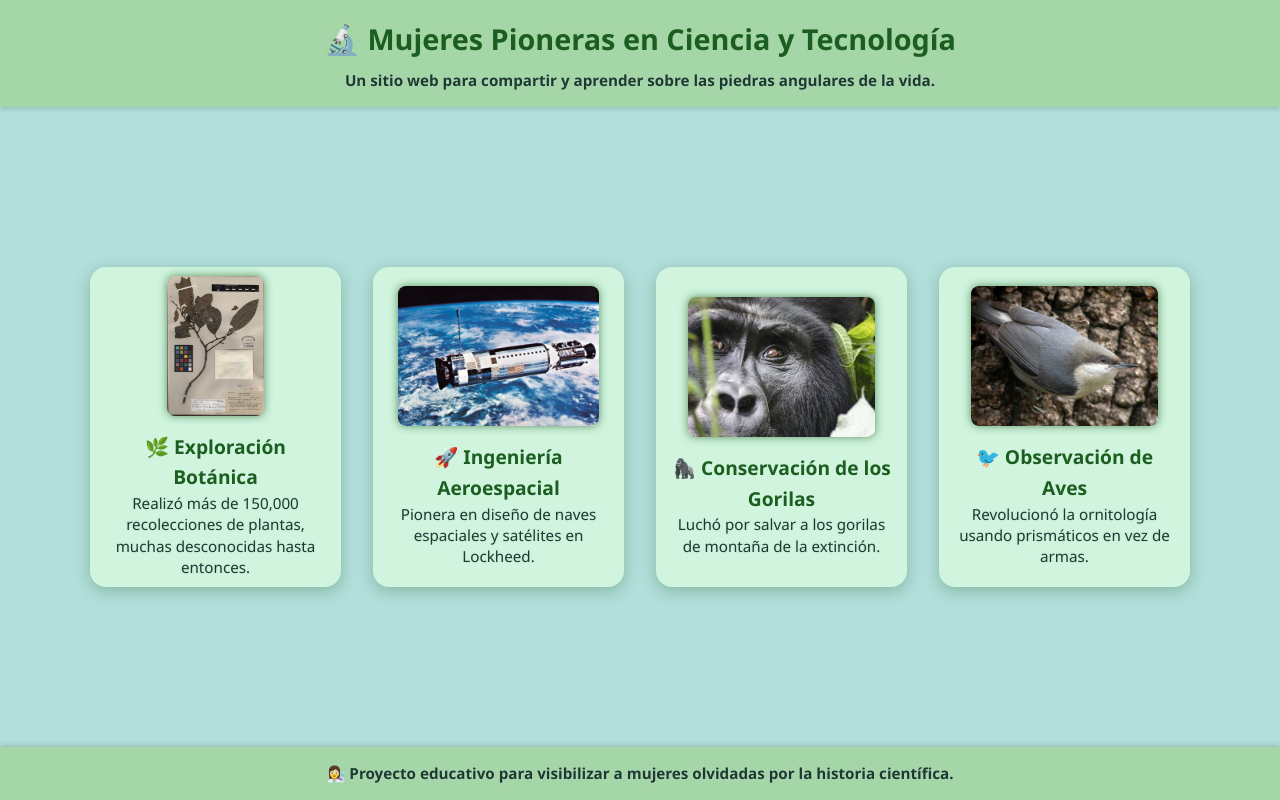
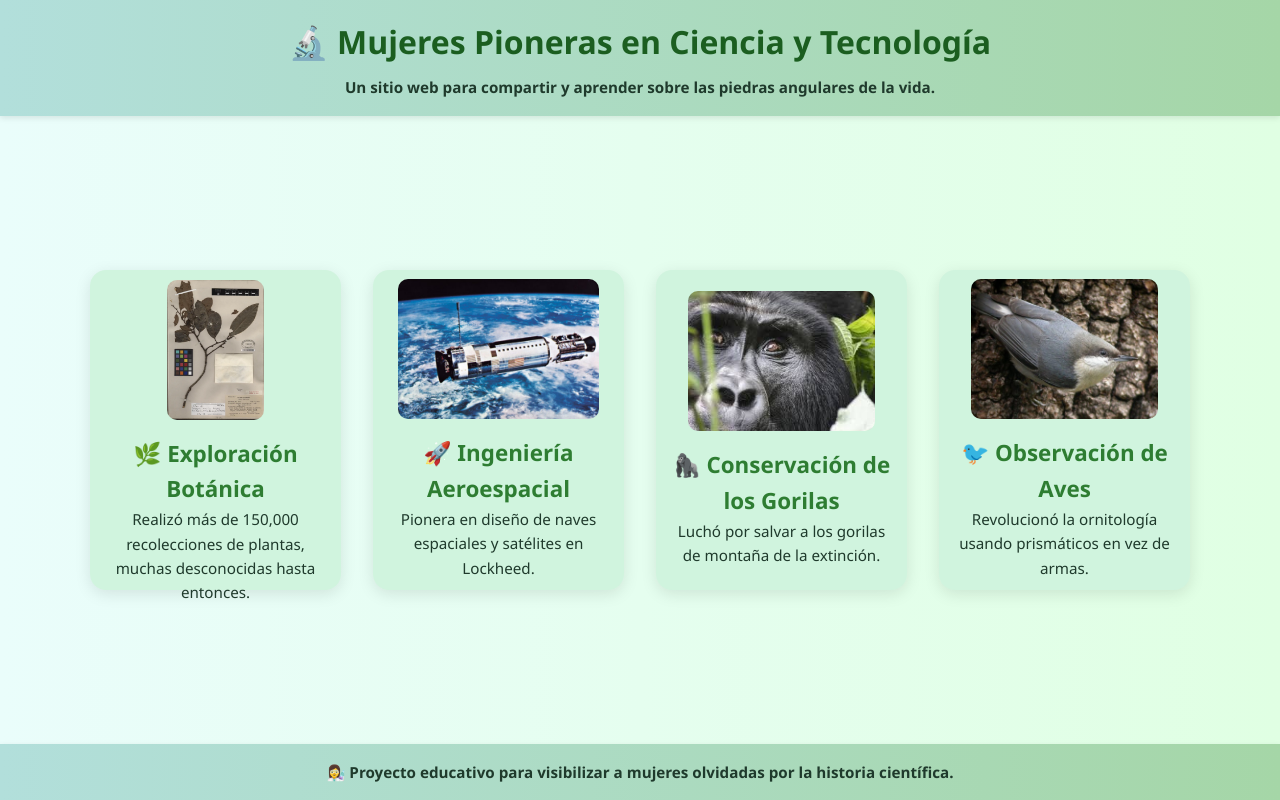
Before and after one commit to EstherTapias/Piedras_Angulares, a plain HTML site: page index.html in a window 1280 px wide. Drawn offline with Linux system fonts and the light colour scheme.

Commit message:
modifico vertical-image en html y css

```diff
--- a/index.html
+++ b/index.html
@@ -19,7 +19,7 @@
              <article class="card">
                 <div class="card-inner">
                     <div class="card-front">
-                        <img src="files\ynes-mexia-planta.webp" alt="notas sobre plantas" class="card-image">
+                        <img src="files\ynes-mexia-planta.webp" alt="notas sobre plantas" class="vertical-image">
                         <h2>🌿 Exploración Botánica</h2>
                         <p>Realizó más de 150,000 recolecciones de plantas, muchas desconocidas hasta entonces.</p>
                     </div>
--- a/style.css
+++ b/style.css
@@ -1,71 +1,68 @@
-/* Reset general */
+/* General */
 * {
     margin: 0;
     padding: 0;
     box-sizing: border-box;
   }
 
-  /* Body como flex container para layout vertical */
   body {
     display: flex;
     flex-direction: column;
-    min-height: 100vh; /* altura completa viewport */
+    min-height: 100vh; /* altura total viewport */
     font-family: 'Segoe UI', sans-serif;
-    background-color: #b2dfdb; /* Fondo suave (tecnología) */
-    color: #1f3a2c; /* Texto general (verde-gris profundo) */
+    background: linear-gradient(to right, #eafdfb, #e0ffe3);
+    color: #1f3a2c;
     line-height: 1.6;
   }
 
-  /* Header fijo arriba */
-  header {
-    background-color: #a5d6a7; /* Verde armónico (naturaleza/ciencia) */
-    color: #1b5e20; /* Títulos fuertes (verde oscuro profesional) */
+  /* Header & Footer */
+  header, footer {
+    background: linear-gradient(to right, #b2dfdb, #a5d6a7);
+    color: #1b3b2f;
     padding: 1rem;
     text-align: center;
-    box-shadow: 0 2px 5px rgba(0,0,0,0.15);
-    font-weight: 700;
+    font-weight: 600;
+    box-shadow: 0 2px 6px rgba(0, 0, 0, 0.1);
   }
 
-  /* Main que crece para empujar footer abajo */
+  /* Main toma todo el espacio restante para centrar contenido */
   main {
-    flex: 1; /* ocupa el espacio restante */
+    flex: 1; /* crece para ocupar espacio */
     display: flex;
     justify-content: center; /* centra horizontal */
     align-items: center; /* centra vertical */
     padding: 2rem;
   }
 
-  /* Grid de cards */
+  /* Contenedor Grid centrado y con ancho máximo */
   .cards-container {
     display: grid;
     gap: 2rem;
     grid-template-columns: repeat(auto-fit, minmax(250px, 1fr));
     width: 100%;
-    max-width: 1100px;
+    max-width: 1100px; /* Para no estirar demasiado */
   }
 
-  /* Card */
+  /* Ajustamos la altura y la proporción de las cards */
   .card {
     perspective: 1200px;
-    height: 320px;
+    height: 320px; /* Altura fija para que no baje */
   }
 
-  /* Card interior */
+  /* Quitamos padding-top y usamos height 100% para inner */
   .card-inner {
     position: relative;
     width: 100%;
-    height: 100%;
+    height: 100%; /* Ocupa toda la altura fija */
     transition: transform 0.8s ease-in-out;
     transform-style: preserve-3d;
-    cursor: pointer;
   }
 
-  /* Hover efecto flip */
   .card:hover .card-inner {
     transform: rotateY(180deg);
   }
 
-  /* Front y Back */
+  /* Shared Card Styles */
   .card-front,
   .card-back {
     position: absolute;
@@ -78,73 +75,67 @@
     flex-direction: column;
     align-items: center;
     justify-content: center;
-    box-shadow: 0 4px 16px rgba(27, 94, 32, 0.3);
+    box-shadow: 0 4px 16px rgba(0, 0, 0, 0.1);
     text-align: center;
-    background: #d0f4de; /* Verde menta claro (refrescante) */
-    color: #1f3a2c; /* Texto general */
-    transition: background-color 0.3s ease;
+    background: #ffffff;
   }
 
-  /* Al pasar el mouse cambio sutil de fondo */
-  .card-front:hover,
-  .card-back:hover {
-    background-color: #a5d6a7; /* Verde armónico */
+  /* Front and Back Colors */
+  .card-front {
+    background: #d0f4de;
   }
 
-  /* Imágenes */
+  .card-back {
+    background: #b2dfdb;
+    transform: rotateY(180deg);
+  }
+
+  /* Images */
   .card-front img,
   .card-back img {
     max-width: 100%;
     height: 140px;
     object-fit: cover;
-    border-radius: 8px;
+    border-radius: 10px;
     margin-bottom: 0.5rem;
-    box-shadow: 0 0 8px #1b5e20aa;
   }
 
-  /* Card back con flip */
-  .card-back {
-    transform: rotateY(180deg);
+  .vertical-image {
+    width: auto;
+    max-height: 140px;
+    object-fit: contain;
+    margin: 25px auto 10px; /* más margen arriba, menos abajo */
+    display: block;
+    border-radius: 10px;
   }
 
-  /* Tipografía */
+
+  /* Typography */
   h1 {
-    font-size: 1.8rem;
+    font-size: 2rem;
+    color: #1b5e20;
     margin-bottom: 0.5rem;
-    font-weight: 700;
-    color: #1b5e20; /* Títulos fuertes */
-    text-shadow: 0 0 3px #a5d6a7cc;
   }
 
   h2 {
-    font-size: 1.2rem;
+    font-size: 1.4rem;
     margin-top: 0.5rem;
-    font-weight: 600;
-    color: #1b5e20;
+    color: #2e7d32;
   }
 
   h3 {
-    font-size: 1.1rem;
+    font-size: 1.2rem;
     margin-bottom: 0.5rem;
-    font-weight: 600;
-    color: #1b5e20;
+    color: #33691e;
   }
 
   p {
     font-size: 0.95rem;
-    line-height: 1.4;
     color: #1f3a2c;
-    text-shadow: 0 0 2px #b2dfdbcc;
   }
 
-  /* Footer fijo abajo */
-  footer {
-    background-color: #a5d6a7; /* Verde armónico */
-    color: #1b5e20; /* Títulos fuertes */
-    text-align: center;
-    padding: 1rem;
-    margin-top: auto; /* empuja al fondo */
-    box-shadow: 0 -2px 5px rgba(0,0,0,0.15);
-    font-weight: 600;
-    font-size: 0.9rem;
+  /* Optional Hover Glow (tech-style) */
+  .card:hover {
+    filter: brightness(1.03);
+    box-shadow: 0 0 15px rgba(100, 255, 200, 0.2);
   }
```
